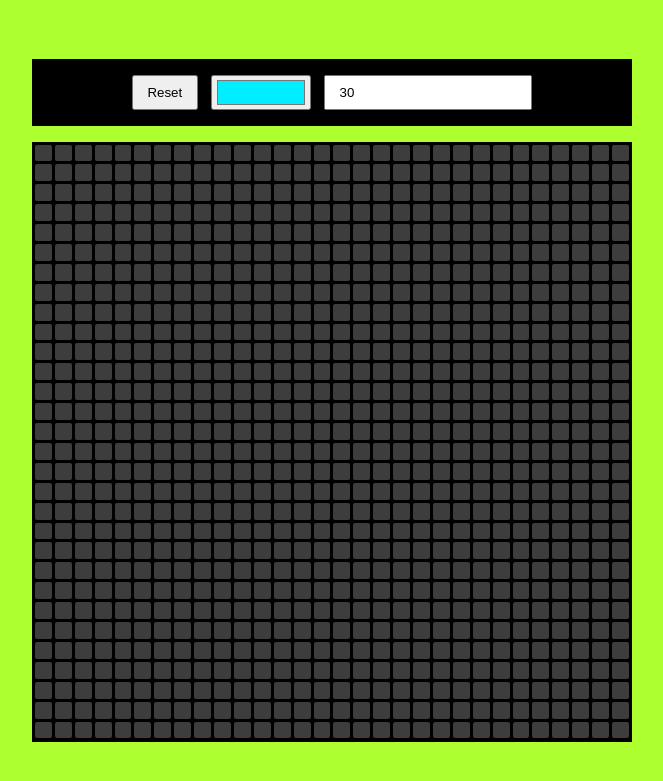
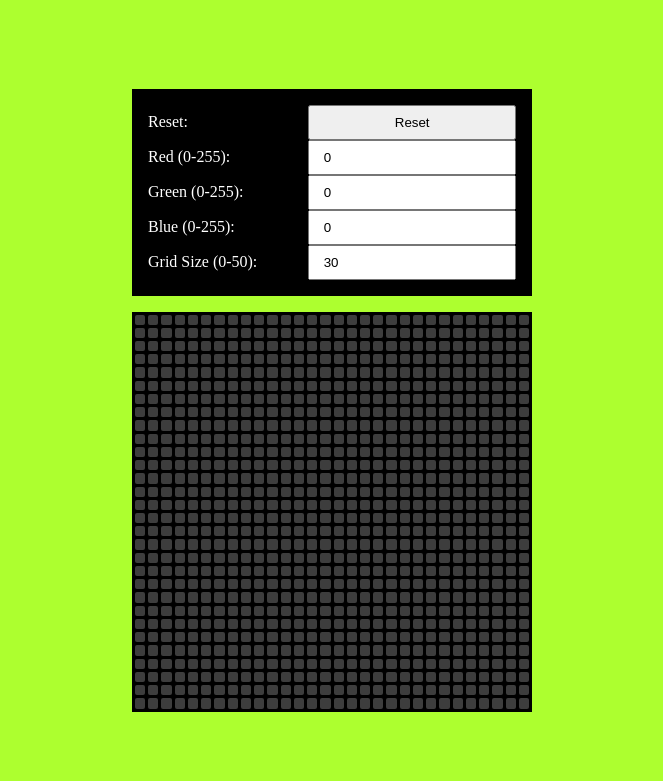
Before and after one commit to korgul100/simple_j_h_c_test, a PHP site: page / in a window 1280 px wide. Shown: the top 781 px of the page, without its empty margins (308-971 px from the left). Run offline with PHP 8.4, Linux system fonts and the light colour scheme.

Commit message:
Modified color input interface

```diff
--- a/index.html
+++ b/index.html
@@ -9,8 +9,15 @@
 </head>
 <body>
     <div class="navbar">
+        <label for="btn">Reset:</label>
         <button class="btn">Reset</button>
-        <input type="color" value="#00eeff" class="color">
+        <label for="redAmount">Red (0-255):</label>
+        <input type="number" value="0" min="0" max="255" class="redAmount">
+        <label for="greenAmount">Green (0-255):</label>
+        <input type="number" value="0" min="0" max="255" class="greenAmount">
+        <label for="blueAmount">Blue (0-255):</label>
+        <input type="number" value="0" min="0" max="255" class="blueAmount">
+        <label for="size">Grid Size (0-50):</label>
         <input type="number" value="30" class="size">
     </div>
     <div class="container">
--- a/main.js
+++ b/main.js
@@ -1,8 +1,12 @@
 const container = document.querySelector('.container');
 const sizeEl = document.querySelector('.size');
 var size = sizeEl.value;
-const color = document.querySelector('.color');
+const red = document.querySelector('.redAmount');
+const green = document.querySelector('.greenAmount');
+const blue  = document.querySelector('.blueAmount');
 const resetBtn = document.querySelector('.btn');
+
+console.log("red = " + red.value);
 
 var draw = false;
 
@@ -13,10 +17,10 @@ function populate(size) {
         div.classList.add('pixel');
         div.addEventListener('mouseover', function() {
             if (!draw) return;
-            div.style.backgroundColor = color.value;
+            div.style.backgroundColor = 'rgb(' + red.value + ',' + green.value + ',' + blue.value + ')';
         });
         div.addEventListener('mousedown', function() {
-            div.style.backgroundColor = color.value;
+            div.style.backgroundColor = 'rgb(' + red.value + ',' + green.value + ',' + blue.value + ')';
         });
         container.appendChild(div);
     }
--- a/style.css
+++ b/style.css
@@ -6,6 +6,10 @@
 
 html, body {
     height: 100%;
+}
+
+label {
+  color: white;
 }
 
 body {
@@ -19,13 +23,14 @@ body {
 
 .navbar, .container {
     background-color: black;
-    width: 600px;
+    width: 400px;
 }
 
 .navbar {
     padding: 1em;
     margin-bottom: 1em;
-    display: flex;
+    display: grid;
+    grid-template-columns: repeat(2, 1fr);
     justify-content: center;
     align-items: center;
 }
@@ -43,7 +48,7 @@ body {
 
 .container {
     --size: 4;
-    height: 600px;
+    height: 400px;
     display: grid;
     grid-template-columns: repeat(var(--size), 1fr);
     grid-template-rows: repeat(var(--size), 1fr);
```
Also changed, not shown: 1 other file.
